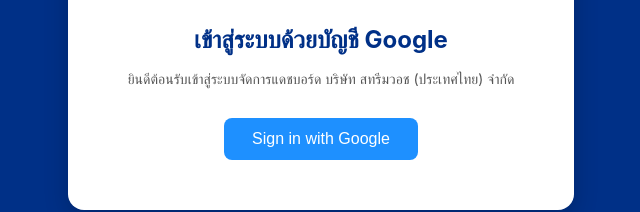
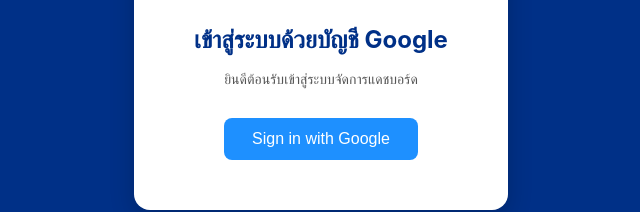
Before and after one commit to nnoikaeo/dashboard-app, a React (Create React App) app: page /login in a window 1280 px wide. Shown: the part 367-579 px from the top of the page, without its empty margins (319-959 px from the left). Built offline with nearby package versions, Linux system fonts and the light colour scheme; no server answers.

Commit message:
แก้ไขข้อความ

```diff
--- a/src/pages/LoginPage.js
+++ b/src/pages/LoginPage.js
@@ -82,7 +82,7 @@
           marginBottom: 30,
           color: "#555"
         }}>
-          ยินดีต้อนรับเข้าสู่ระบบจัดการแดชบอร์ด บริษัท สทรีมวอช (ประเทศไทย) จำกัด
+          ยินดีต้อนรับเข้าสู่ระบบจัดการแดชบอร์ด
         </p>
 
         <button
```
